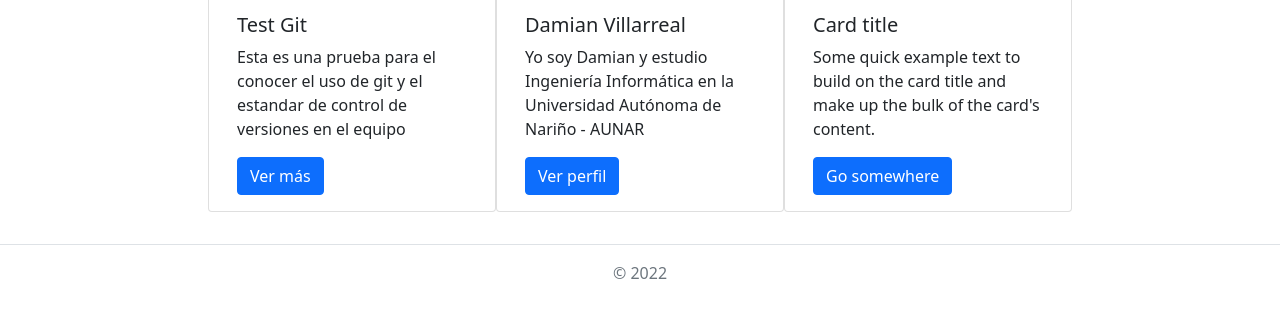
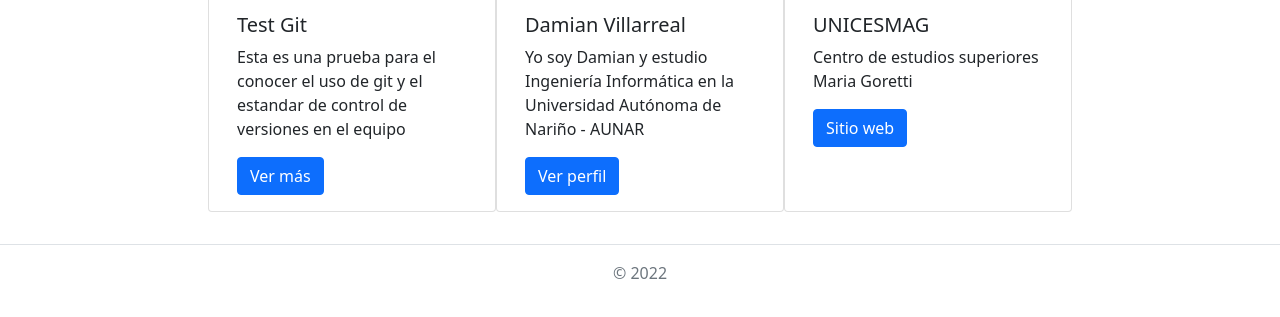
Before and after one commit to IvonneBarco/test-git, a plain HTML site: page index.html in a window 1280 px wide. Shown: the part 1184-1501 px from the top of the page. Drawn offline with nearby package versions, Linux system fonts and the light colour scheme.

Commit message:
Edición card

```diff
--- a/index.html
+++ b/index.html
@@ -156,12 +156,11 @@
               alt="..."
             />
             <div class="card-body">
-              <h5 class="card-title">Card title</h5>
+              <h5 class="card-title">UNICESMAG</h5>
               <p class="card-text">
-                Some quick example text to build on the card title and make up the
-                bulk of the card's content.
+                Centro de estudios superiores Maria Goretti
               </p>
-              <a href="#" class="btn btn-primary">Go somewhere</a>
+              <a href="#" class="btn btn-primary">Sitio web</a>
             </div>
           </div>
       </div>
```
